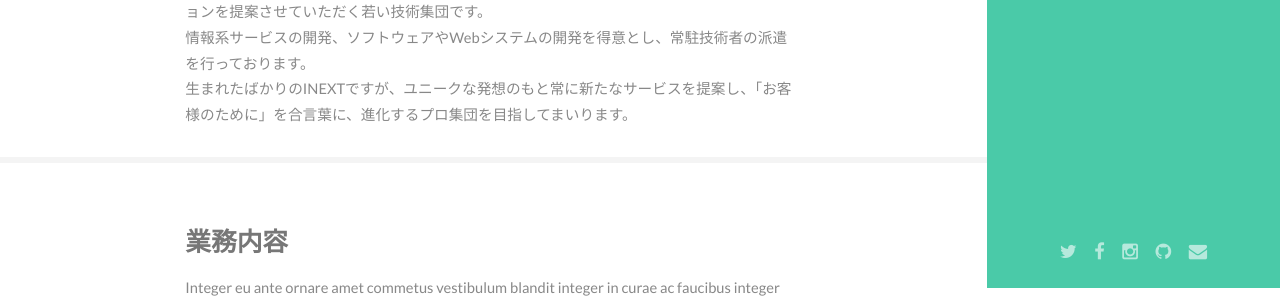
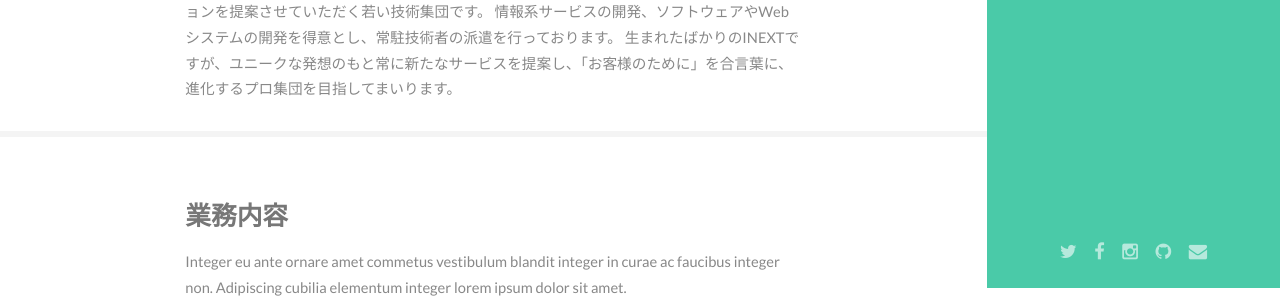
Before and after one commit to iNextjapan/iNextHp, a plain HTML site: page index.html in a window 1280 px wide. Shown: the part 512-810 px from the top of the page. Drawn offline with Linux system fonts and the light colour scheme.

Commit message:
会社概要
会社概要の格式を修正した。

```diff
--- a/index.html
+++ b/index.html
@@ -65,8 +65,8 @@
 									<p>イノベーション　ネクスト<br />
 									永遠に続けていく</p>
 								</header>
-								      私たちは、人と人の心を大切に人ありきの考えのもと、人と技術を融合した最適のソリューションを提案させていただく若い技術集団です。<br />
-                                                                      情報系サービスの開発、ソフトウェアやWebシステムの開発を得意とし、常駐技術者の派遣を行っております。<br />
+								      私たちは、人と人の心を大切に人ありきの考えのもと、人と技術を融合した最適のソリューションを提案させていただく若い技術集団です。
+                                                                      情報系サービスの開発、ソフトウェアやWebシステムの開発を得意とし、常駐技術者の派遣を行っております。
                                                                       生まれたばかりのINEXTですが、ユニークな発想のもと常に新たなサービスを提案し、「お客様のために」を合言葉に、進化するプロ集団を目指してまいります。
 							</div>
 						</section>
```
